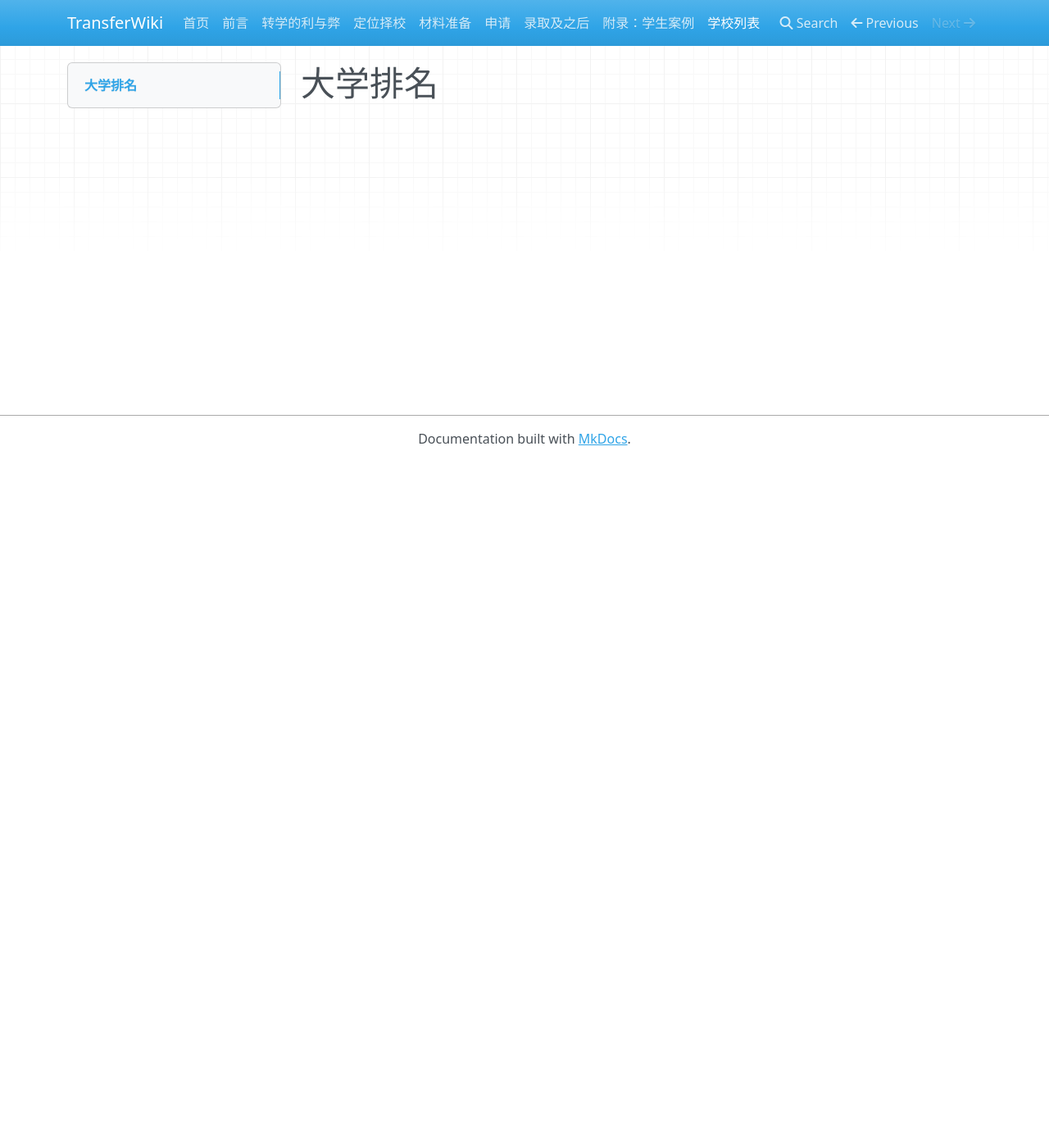
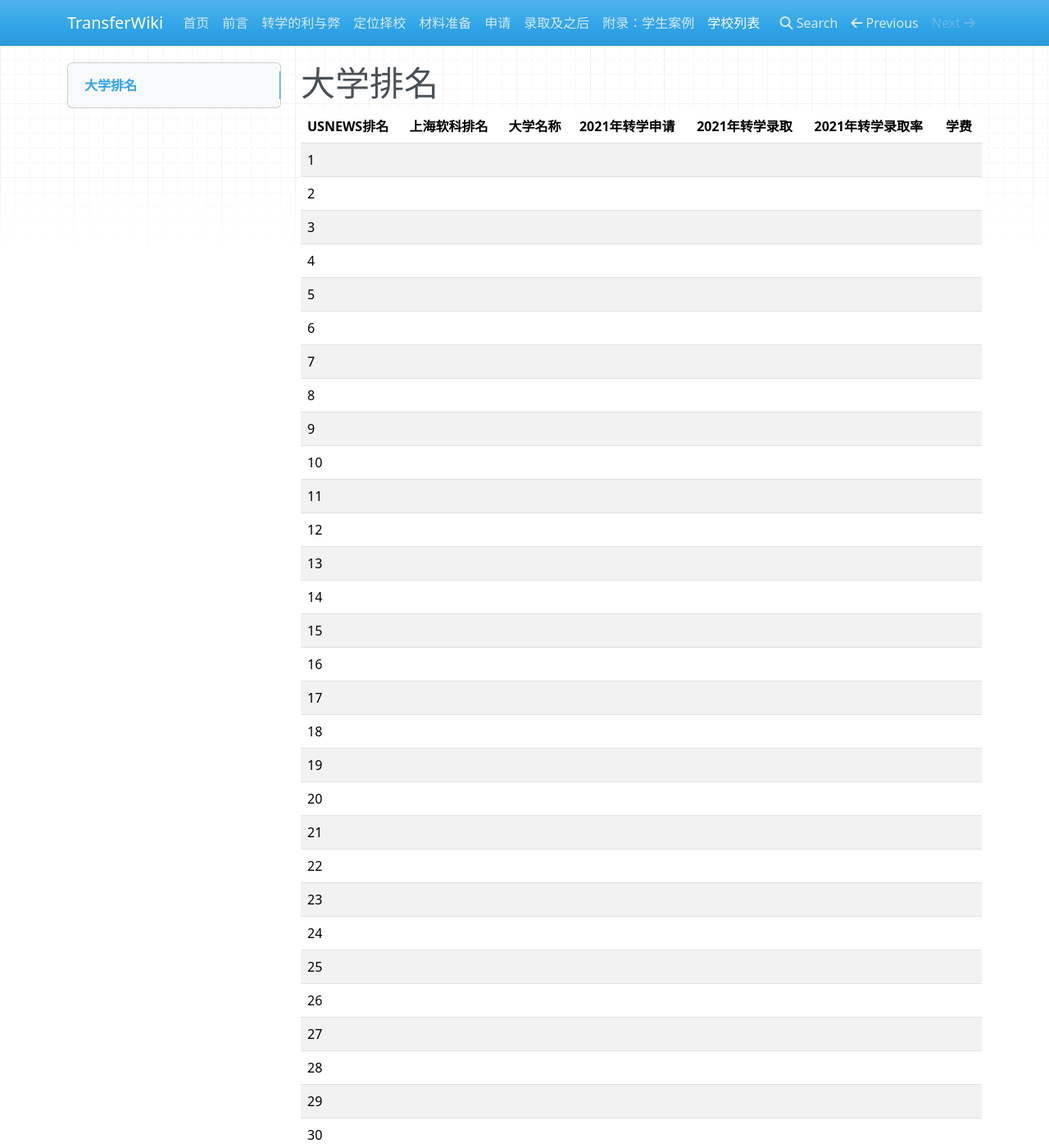
Before and after one commit to SihanXU/TransferWiki, an MkDocs documentation site: the page built from docs/school_list.md, in a window 1280 px wide and 1400 px high. Shown: the whole window at 82% size. Built offline with MkDocs 1.6.1, drawn with Linux system fonts in a browser that asks for light colours; nearby versions of some CDN libraries; some of the changed text lies outside the part shown.

Commit message:
Update school_list.md

```diff
--- a/docs/school_list.md
+++ b/docs/school_list.md
@@ -1 +1,104 @@
 # 大学排名
+
+| USNEWS排名 | 上海软科排名 | 大学名称 | 2021年转学申请 | 2021年转学录取 | 2021年转学录取率 | 学费 |
+| --- | --- | --- | --- | --- | --- | --- |
+| 1 |   |   |   |   |   |   |
+| 2 |   |   |   |   |   |   |
+| 3 |   |   |   |   |   |   |
+| 4 |   |   |   |   |   |   |
+| 5 |   |   |   |   |   |   |
+| 6 |   |   |   |   |   |   |
+| 7 |   |   |   |   |   |   |
+| 8 |   |   |   |   |   |   |
+| 9 |   |   |   |   |   |   |
+| 10 |   |   |   |   |   |   |
+| 11 |   |   |   |   |   |   |
+| 12 |   |   |   |   |   |   |
+| 13 |   |   |   |   |   |   |
+| 14 |   |   |   |   |   |   |
+| 15 |   |   |   |   |   |   |
+| 16 |   |   |   |   |   |   |
+| 17 |   |   |   |   |   |   |
+| 18 |   |   |   |   |   |   |
+| 19 |   |   |   |   |   |   |
+| 20 |   |   |   |   |   |   |
+| 21 |   |   |   |   |   |   |
+| 22 |   |   |   |   |   |   |
+| 23 |   |   |   |   |   |   |
+| 24 |   |   |   |   |   |   |
+| 25 |   |   |   |   |   |   |
+| 26 |   |   |   |   |   |   |
+| 27 |   |   |   |   |   |   |
+| 28 |   |   |   |   |   |   |
+| 29 |   |   |   |   |   |   |
+| 30 |   |   |   |   |   |   |
+| 31 |   |   |   |   |   |   |
+| 32 |   |   |   |   |   |   |
+| 33 |   |   |   |   |   |   |
+| 34 |   |   |   |   |   |   |
+| 35 |   |   |   |   |   |   |
+| 36 |   |   |   |   |   |   |
+| 37 |   |   |   |   |   |   |
+| 38 |   |   |   |   |   |   |
+| 39 |   |   |   |   |   |   |
+| 40 |   |   |   |   |   |   |
+| 41 |   |   |   |   |   |   |
+| 42 |   |   |   |   |   |   |
+| 43 |   |   |   |   |   |   |
+| 44 |   |   |   |   |   |   |
+| 45 |   |   |   |   |   |   |
+| 46 |   |   |   |   |   |   |
+| 47 |   |   |   |   |   |   |
+| 48 |   |   |   |   |   |   |
+| 49 |   |   |   |   |   |   |
+| 50 |   |   |   |   |   |   |
+| 51 |   |   |   |   |   |   |
+| 52 |   |   |   |   |   |   |
+| 53 |   |   |   |   |   |   |
+| 54 |   |   |   |   |   |   |
+| 55 |   |   |   |   |   |   |
+| 56 |   |   |   |   |   |   |
+| 57 |   |   |   |   |   |   |
+| 58 |   |   |   |   |   |   |
+| 59 |   |   |   |   |   |   |
+| 60 |   |   |   |   |   |   |
+| 61 |   |   |   |   |   |   |
+| 62 |   |   |   |   |   |   |
+| 63 |   |   |   |   |   |   |
+| 64 |   |   |   |   |   |   |
+| 65 |   |   |   |   |   |   |
+| 66 |   |   |   |   |   |   |
+| 67 |   |   |   |   |   |   |
+| 68 |   |   |   |   |   |   |
+| 69 |   |   |   |   |   |   |
+| 70 |   |   |   |   |   |   |
+| 71 |   |   |   |   |   |   |
+| 72 |   |   |   |   |   |   |
+| 73 |   |   |   |   |   |   |
+| 74 |   |   |   |   |   |   |
+| 75 |   |   |   |   |   |   |
+| 76 |   |   |   |   |   |   |
+| 77 |   |   |   |   |   |   |
+| 78 |   |   |   |   |   |   |
+| 79 |   |   |   |   |   |   |
+| 80 |   |   |   |   |   |   |
+| 81 |   |   |   |   |   |   |
+| 82 |   |   |   |   |   |   |
+| 83 |   |   |   |   |   |   |
+| 84 |   |   |   |   |   |   |
+| 85 |   |   |   |   |   |   |
+| 86 |   |   |   |   |   |   |
+| 87 |   |   |   |   |   |   |
+| 88 |   |   |   |   |   |   |
+| 89 |   |   |   |   |   |   |
+| 90 |   |   |   |   |   |   |
+| 91 |   |   |   |   |   |   |
+| 92 |   |   |   |   |   |   |
+| 93 |   |   |   |   |   |   |
+| 94 |   |   |   |   |   |   |
+| 95 |   |   |   |   |   |   |
+| 96 |   |   |   |   |   |   |
+| 97 |   |   |   |   |   |   |
+| 98 |   |   |   |   |   |   |
+| 99 |   |   |   |   |   |   |
+| 100 |   |   |   |   |   |   |
```
